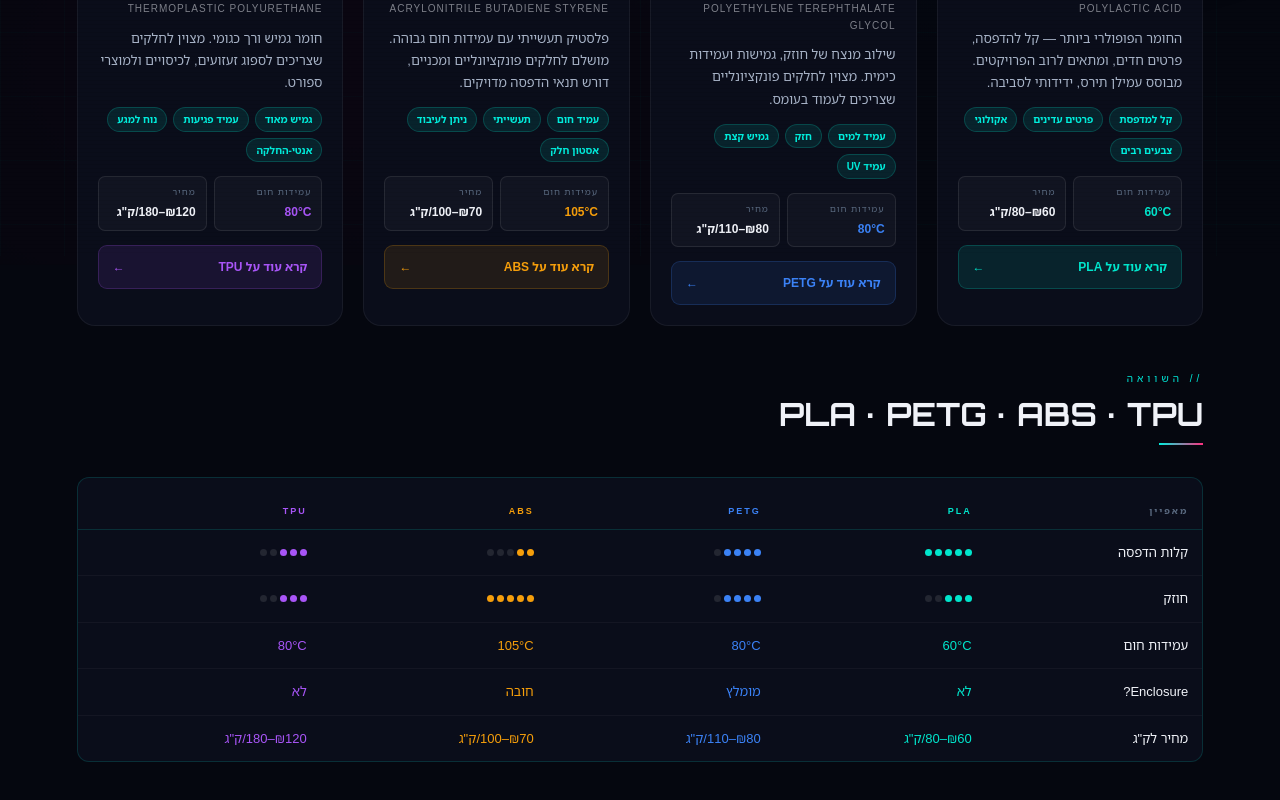
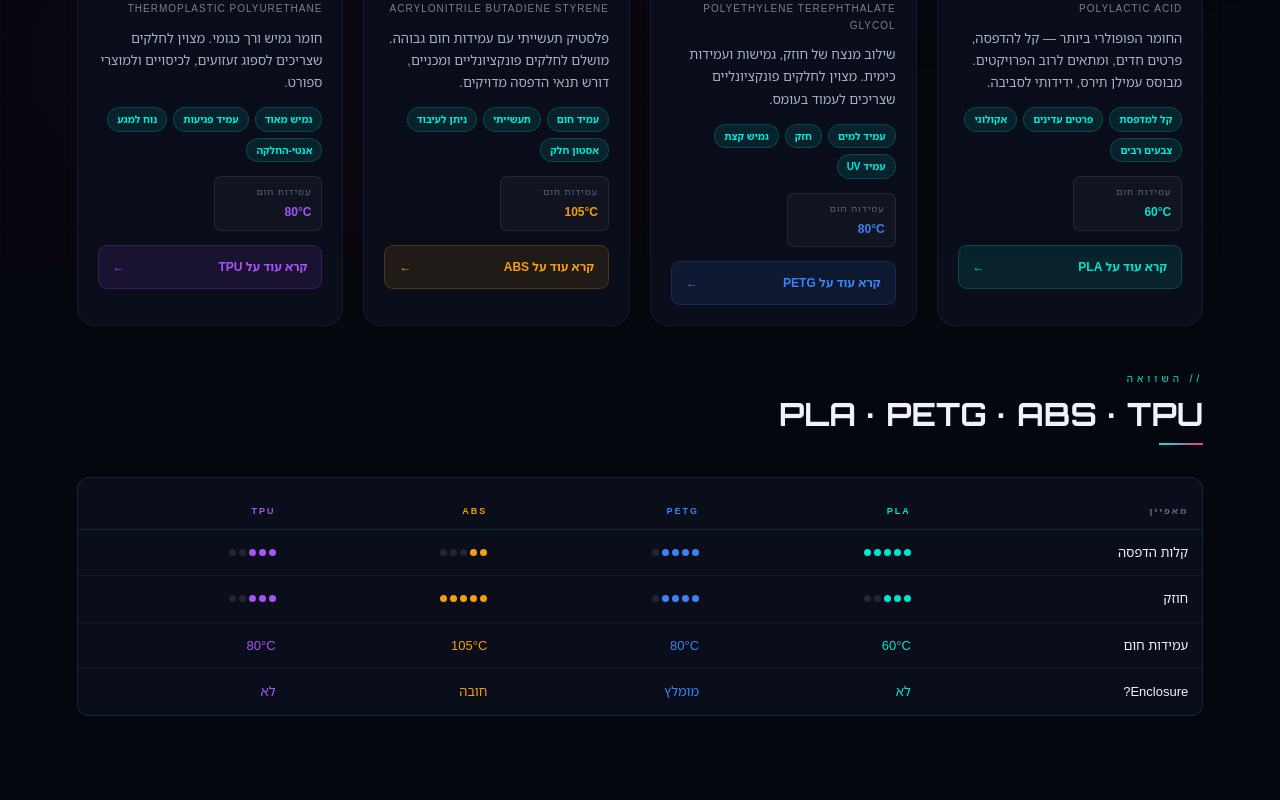
Before and after one commit to matanbell14394/play3d-site, a Next.js app in the folder app/: page /materials in a window 1280 px wide. Shown: the part 544-1344 px from the top of the page. Built offline with nearby package versions, Linux system fonts and the light colour scheme.

Commit message:
fix: remove price per kg from materials page
Co-Authored-By: Claude Sonnet 4.6 <noreply@anthropic.com>

```diff
--- a/app/src/app/materials/page.tsx
+++ b/app/src/app/materials/page.tsx
@@ -137,7 +137,6 @@ function MaterialsContent() {
               <div>
                 <div className="mat-specs-mini" style={{ gridTemplateColumns: '1fr 1fr' }}>
                   <div className="mspec"><div className="mspec-lbl">עמידות חום</div><div className="mspec-val" style={{ color: activeMat.color }}>{activeMat.specs.temp}</div></div>
-                  <div className="mspec"><div className="mspec-lbl">מחיר לק"ג</div><div className="mspec-val">{activeMat.specs.price}</div></div>
                   <div className="mspec"><div className="mspec-lbl">Enclosure</div><div className="mspec-val">{activeMat.specs.enclosure}</div></div>
                   <div className="mspec">
                     <div className="mspec-lbl">קלות הדפסה</div>
@@ -200,7 +199,6 @@ function MaterialsContent() {
                     </div>
                     <div className="mat-specs-mini">
                       <div className="mspec"><div className="mspec-lbl">עמידות חום</div><div className="mspec-val" style={{ color: m.color }}>{m.specs.temp}</div></div>
-                      <div className="mspec"><div className="mspec-lbl">מחיר</div><div className="mspec-val">{m.specs.price}</div></div>
                     </div>
                     <button
                       className="mat-cta-link"
@@ -257,9 +255,9 @@ function MaterialsContent() {
                       ))}
                     </tr>
                     <tr>
-                      <td>מחיר לק"ג</td>
+                      <td style={{display:'none'}}></td>
                       {MATERIALS.map((m) => (
-                        <td key={m.id} style={{ color: m.color }}>{m.specs.price}</td>
+                        <td key={m.id} style={{ display:'none' }}>{m.specs.price}</td>
                       ))}
                     </tr>
                   </tbody>
```
